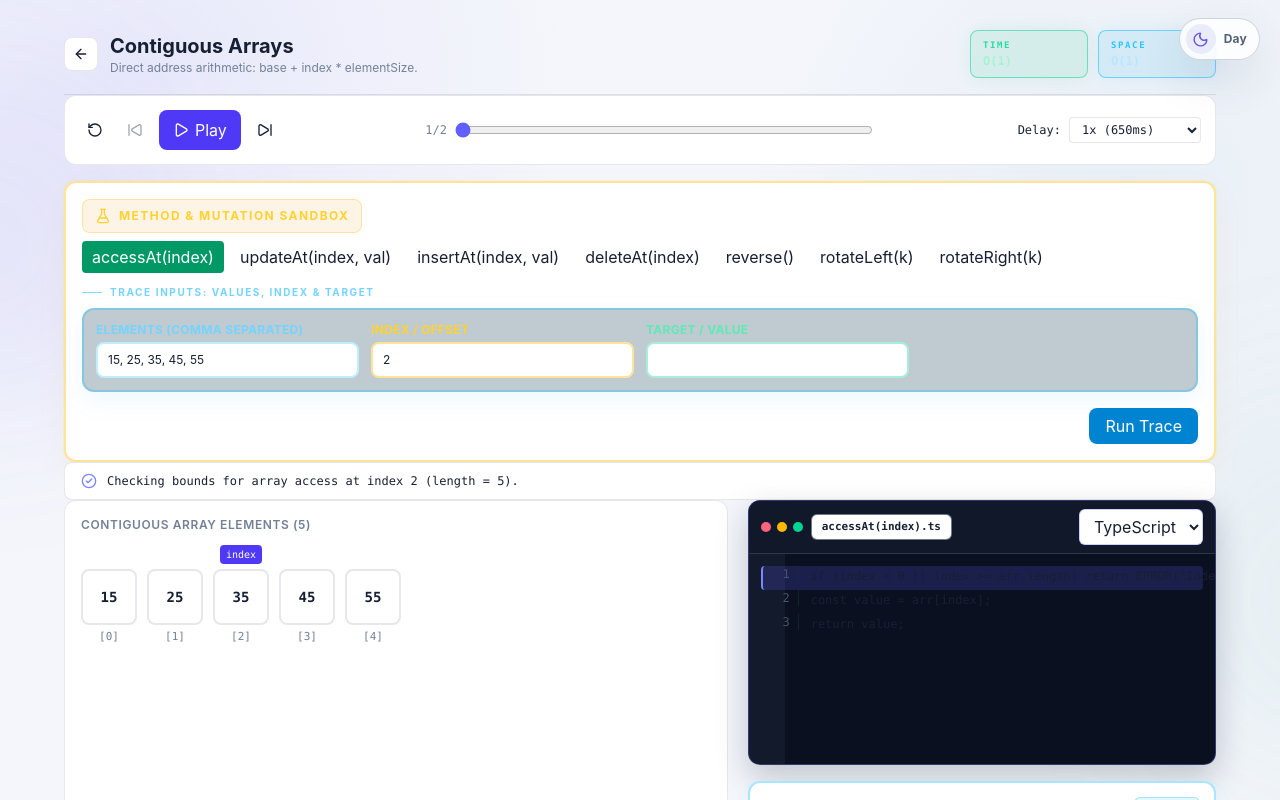
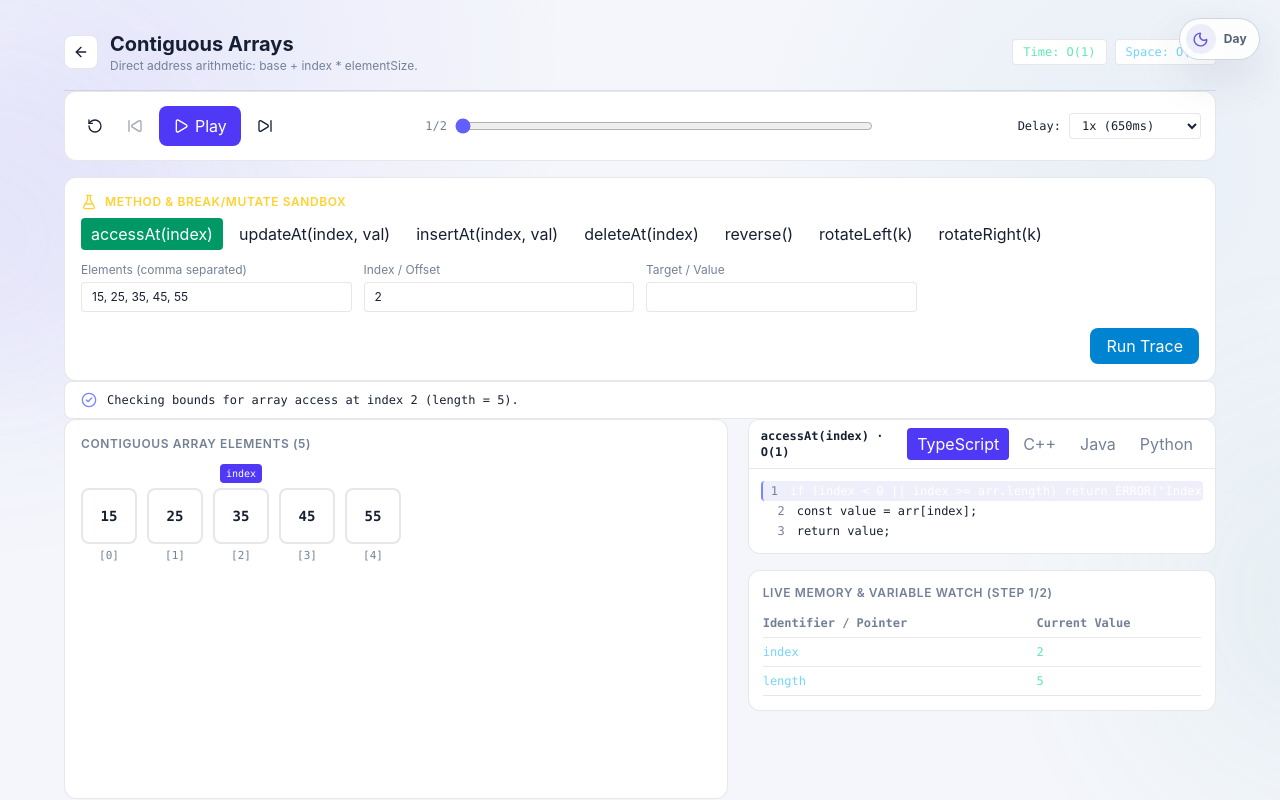
Before and after one commit to tannuguriya123/dsa-studio, a Next.js app: page /playground/arrays in a window 1280 px wide. Shown: the top 800 px of the page. Built offline with nearby package versions, Linux system fonts and the light colour scheme.

Commit message:
Revert "ui_changes"
This reverts commit 6183666ad3b0c0a79b31be161e8ddb5dd8af8a5c.

```diff
--- a/src/app/playground/[topic]/page.tsx
+++ b/src/app/playground/[topic]/page.tsx
@@ -53,15 +53,13 @@ function PlaygroundContent() {
           </div>
         </div>
 
-        <div className="flex items-center gap-2.5 font-mono text-xs">
-          <div className="min-w-[118px] rounded-lg border border-emerald-400/50 bg-emerald-500/10 px-3 py-2 shadow-[0_0_18px_rgba(16,185,129,0.10)]">
-            <div className="mb-0.5 text-[9px] font-bold uppercase tracking-[0.18em] text-emerald-400/80">Time</div>
-            <div className="font-bold text-emerald-200">{method.timeComplexity}</div>
-          </div>
-          <div className="min-w-[118px] rounded-lg border border-sky-400/50 bg-sky-500/10 px-3 py-2 shadow-[0_0_18px_rgba(56,189,248,0.10)]">
-            <div className="mb-0.5 text-[9px] font-bold uppercase tracking-[0.18em] text-sky-400/80">Space</div>
-            <div className="font-bold text-sky-200">{method.spaceComplexity}</div>
-          </div>
+        <div className="flex items-center gap-2 font-mono text-xs">
+          <span className="px-2.5 py-1 rounded bg-slate-900 border border-slate-800 text-emerald-300">
+            Time: {method.timeComplexity}
+          </span>
+          <span className="px-2.5 py-1 rounded bg-slate-900 border border-slate-800 text-sky-300">
+            Space: {method.spaceComplexity}
+          </span>
         </div>
       </div>
 
--- a/src/components/code-panel/CodeAndMemoryPanel.tsx
+++ b/src/components/code-panel/CodeAndMemoryPanel.tsx
@@ -21,87 +21,71 @@ export const CodeAndMemoryPanel: React.FC = () => {
   const sourceCode = method.code[language];
   const lines = sourceCode.split("\n");
   const activeLine = frame?.lineByLang[language] ?? 1;
-  const formatValue = (value: string | number | boolean | null) => {
-    if (value === null) return "null";
-    if (typeof value === "boolean") return value ? "true" : "false";
-    return String(value);
-  };
 
   return (
     <div className="flex flex-col gap-4">
-      <div className="rounded-xl border border-indigo-400/35 bg-[#0b1020] overflow-hidden shadow-[0_12px_32px_rgba(15,23,42,0.22)]">
-        <div className="flex items-center justify-between gap-3 border-b border-slate-700/80 bg-[#11182a] px-3 py-2">
-          <div className="flex items-center gap-2 min-w-0">
-            <div className="flex gap-1.5 shrink-0" aria-hidden="true">
-              <span className="h-2.5 w-2.5 rounded-full bg-rose-400" />
-              <span className="h-2.5 w-2.5 rounded-full bg-amber-400" />
-              <span className="h-2.5 w-2.5 rounded-full bg-emerald-400" />
-            </div>
-            <span className="truncate rounded-md border border-slate-700/70 bg-slate-950/70 px-2.5 py-1 text-[11px] font-mono font-semibold text-slate-200">
-              {method.label}.{language === "ts" ? "ts" : language === "cpp" ? "cpp" : language === "java" ? "java" : "py"}
-            </span>
+      <div className="rounded-xl border border-slate-800 bg-slate-950 overflow-hidden">
+        <div className="flex items-center justify-between px-3 py-2 border-b border-slate-800 bg-slate-900/80">
+          <span className="text-xs font-mono text-slate-300 font-semibold">
+            {method.label} · {method.timeComplexity}
+          </span>
+          <div className="flex gap-1">
+            {LANG_LABELS.map((l) => (
+              <button
+                key={l.id}
+                onClick={() => setLanguage(l.id)}
+                className={`px-2.5 py-1 rounded text-xs font-mono transition ${
+                  language === l.id
+                    ? "bg-indigo-600 text-white"
+                    : "bg-slate-800 text-slate-400 hover:text-slate-200"
+                }`}
+              >
+                {l.label}
+              </button>
+            ))}
           </div>
-          <select
-            value={language}
-            onChange={(event) => setLanguage(event.target.value as SupportedLanguage)}
-            aria-label="Code language"
-            className="rounded-md border border-indigo-400/40 bg-indigo-500/15 px-2.5 py-1.5 text-xs font-mono font-bold text-indigo-100 outline-none ring-indigo-400/30 focus:ring-2"
-          >
-            {LANG_LABELS.map((l) => (
-              <option key={l.id} value={l.id} className="bg-slate-900 text-slate-100">
-                {l.label}
-              </option>
-            ))}
-          </select>
         </div>
 
-        <div className="min-h-[210px] p-3 font-mono text-xs overflow-x-auto bg-[linear-gradient(90deg,rgba(30,41,59,0.42)_36px,transparent_36px)]">
+        <div className="p-3 font-mono text-xs overflow-x-auto">
           {lines.map((lineText, idx) => {
             const lineNum = idx + 1;
             const isCurrent = lineNum === activeLine;
             return (
               <div
                 key={lineNum}
-                className={`flex min-h-6 items-start rounded-sm ${
+                className={`flex items-start px-2 py-0.5 rounded ${
                   isCurrent
-                    ? "bg-indigo-500/20 border-l-2 border-indigo-400 text-white"
-                    : "border-l-2 border-transparent text-slate-300"
+                    ? "bg-indigo-500/25 border-l-2 border-indigo-400 text-white"
+                    : "text-slate-300"
                 }`}
               >
-                <span className="w-9 shrink-0 select-none border-r border-slate-800/70 pr-2 text-right text-slate-600">{lineNum}</span>
-                <pre className="whitespace-pre pl-3 pr-2 py-0.5">{lineText || " "}</pre>
+                <span className="w-7 select-none text-slate-500 text-right pr-3">{lineNum}</span>
+                <pre className="whitespace-pre">{lineText}</pre>
               </div>
             );
           })}
         </div>
       </div>
 
-      <div className="rounded-xl border-2 border-sky-400/35 bg-slate-900/80 p-3.5 shadow-[0_10px_28px_rgba(14,165,233,0.08)]">
-        <div className="mb-3 flex items-center justify-between gap-3">
-          <div className="text-xs font-bold uppercase tracking-[0.14em] text-sky-300">
-            Live Memory &amp; Variables
-          </div>
-          <div className="rounded-md border border-sky-400/30 bg-sky-500/10 px-2 py-1 font-mono text-[10px] font-bold text-sky-200">
-            STEP {currentStep + 1}/{Math.max(1, frames.length)}
-          </div>
+      <div className="rounded-xl border border-slate-800 bg-slate-900/60 p-3.5">
+        <div className="text-xs font-semibold uppercase tracking-wider text-slate-400 mb-2">
+          Live Memory & Variable Watch (Step {currentStep + 1}/{Math.max(1, frames.length)})
         </div>
         {!frame || Object.keys(frame.variables).length === 0 ? (
-          <div className="rounded-lg border border-dashed border-slate-700 bg-slate-950/50 px-3 py-4 text-xs font-mono text-slate-500">
-            No active local variables at this step.
-          </div>
+          <div className="text-xs font-mono text-slate-500">No active local variables at this step.</div>
         ) : (
-          <table className="w-full overflow-hidden rounded-lg text-left font-mono text-xs">
+          <table className="w-full text-left font-mono text-xs">
             <thead>
-              <tr className="border-b border-sky-400/20 bg-sky-950/40 text-sky-300">
-                <th className="px-2 py-2 pr-3">Identifier / Pointer</th>
-                <th className="px-2 py-2">Current Value</th>
+              <tr className="border-b border-slate-800 text-slate-400">
+                <th className="py-1.5 pr-3">Identifier / Pointer</th>
+                <th className="py-1.5">Current Value</th>
               </tr>
             </thead>
             <tbody>
               {Object.entries(frame.variables).map(([key, val]) => (
-                <tr key={key} className="border-b border-slate-800/70 bg-slate-950/30">
-                  <td className="px-2 py-2 pr-3 text-sky-300">{key}</td>
-                  <td className="px-2 py-2 font-bold text-emerald-300">{formatValue(val)}</td>
+                <tr key={key} className="border-b border-slate-800/50">
+                  <td className="py-1.5 pr-3 text-sky-300">{key}</td>
+                  <td className="py-1.5 text-emerald-300">{String(val)}</td>
                 </tr>
               ))}
             </tbody>
--- a/src/components/controls/PlaybackAndSandboxControls.tsx
+++ b/src/components/controls/PlaybackAndSandboxControls.tsx
@@ -99,11 +99,11 @@ export const PlaybackAndSandboxControls: React.FC = () => {
         </div>
       </div>
 
-      <div className="rounded-xl border-2 border-amber-400/40 bg-slate-900/70 p-4 space-y-3 shadow-[0_12px_32px_rgba(245,158,11,0.06)] ring-1 ring-amber-300/10">
+      <div className="rounded-xl border border-slate-800 bg-slate-900/50 p-4 space-y-3">
         <div className="flex items-center justify-between flex-wrap gap-2">
-          <div className="flex items-center gap-2 rounded-lg border border-amber-400/30 bg-amber-500/10 px-3 py-2 text-xs font-bold uppercase tracking-[0.12em] text-amber-300">
+          <div className="flex items-center gap-2 text-xs font-semibold uppercase tracking-wider text-amber-300">
             <FlaskConical className="w-4 h-4" />
-            Method &amp; Mutation Sandbox
+            Method & Break/Mutate Sandbox
           </div>
           <div className="flex flex-wrap gap-1.5">
             {topic.methods.map((m) => (
@@ -122,19 +122,14 @@ export const PlaybackAndSandboxControls: React.FC = () => {
           </div>
         </div>
 
-        <div>
-          <div className="mb-2 flex items-center gap-2 text-[10px] font-bold uppercase tracking-[0.16em] text-sky-300">
-            <span className="h-px w-5 bg-sky-400/50" />
-            Trace Inputs: Values, Index &amp; Target
-          </div>
-          <div className="grid grid-cols-1 sm:grid-cols-2 lg:grid-cols-4 gap-3 rounded-xl border-2 border-sky-400/30 bg-sky-950/25 p-3 text-xs shadow-[0_8px_24px_rgba(14,165,233,0.08)]">
+        <div className="grid grid-cols-1 sm:grid-cols-2 lg:grid-cols-4 gap-3 text-xs">
           {topicId !== "pointers-heap" && topicId !== "recursion" && (
             <label className="flex flex-col gap-1">
-              <span className="font-bold uppercase tracking-wide text-sky-300">Elements (comma separated)</span>
+              <span className="text-slate-400">Elements (comma separated)</span>
               <input
                 value={valuesInput}
                 onChange={(e) => updateSandboxField({ valuesInput: e.target.value })}
-                className="rounded-lg bg-slate-950 border-2 border-sky-400/25 px-2.5 py-2 font-mono text-slate-100 outline-none focus:border-sky-400 focus:ring-2 focus:ring-sky-400/20"
+                className="rounded bg-slate-950 border border-slate-700 px-2.5 py-1.5 font-mono text-slate-100"
               />
             </label>
           )}
@@ -142,27 +137,27 @@ export const PlaybackAndSandboxControls: React.FC = () => {
           {topicId === "pointers-heap" && (
             <>
               <label className="flex flex-col gap-1">
-                <span className="font-bold uppercase tracking-wide text-sky-300">Pointer Name</span>
+                <span className="text-slate-400">Pointer Name</span>
                 <input
                   value={pointerName}
                   onChange={(e) => updateSandboxField({ pointerName: e.target.value })}
-                  className="rounded-lg bg-slate-950 border-2 border-sky-400/25 px-2.5 py-2 font-mono text-slate-100 outline-none focus:border-sky-400"
+                  className="rounded bg-slate-950 border border-slate-700 px-2.5 py-1.5 font-mono text-slate-100"
                 />
               </label>
               <label className="flex flex-col gap-1">
-                <span className="font-bold uppercase tracking-wide text-sky-300">Bytes / Element Size</span>
+                <span className="text-slate-400">Bytes / Element Size</span>
                 <input
                   value={bytesInput}
                   onChange={(e) => updateSandboxField({ bytesInput: e.target.value })}
-                  className="rounded-lg bg-slate-950 border-2 border-sky-400/25 px-2.5 py-2 font-mono text-slate-100 outline-none focus:border-sky-400"
+                  className="rounded bg-slate-950 border border-slate-700 px-2.5 py-1.5 font-mono text-slate-100"
                 />
               </label>
               <label className="flex flex-col gap-1">
-                <span className="font-bold uppercase tracking-wide text-sky-300">Element Count</span>
+                <span className="text-slate-400">Element Count</span>
                 <input
                   value={countInput}
                   onChange={(e) => updateSandboxField({ countInput: e.target.value })}
-                  className="rounded-lg bg-slate-950 border-2 border-sky-400/25 px-2.5 py-2 font-mono text-slate-100 outline-none focus:border-sky-400"
+                  className="rounded bg-slate-950 border border-slate-700 px-2.5 py-1.5 font-mono text-slate-100"
                 />
               </label>
             </>
@@ -170,35 +165,34 @@ export const PlaybackAndSandboxControls: React.FC = () => {
 
           {topicId === "recursion" && (methodId === "factorial" || methodId === "fibonacci") && (
             <label className="flex flex-col gap-1">
-              <span className="font-bold uppercase tracking-wide text-sky-300">Recursion Input (n)</span>
+              <span className="text-slate-400">Recursion Input (n)</span>
               <input
                 value={recursionArg}
                 onChange={(e) => updateSandboxField({ recursionArg: e.target.value })}
-                className="rounded-lg bg-slate-950 border-2 border-sky-400/25 px-2.5 py-2 font-mono text-slate-100 outline-none focus:border-sky-400"
+                className="rounded bg-slate-950 border border-slate-700 px-2.5 py-1.5 font-mono text-slate-100"
               />
             </label>
           )}
 
           {(topicId === "arrays" || topicId === "linked-list" || topicId === "pointers-heap") && (
             <label className="flex flex-col gap-1">
-              <span className="font-bold uppercase tracking-wide text-amber-300">Index / Offset</span>
+              <span className="text-slate-400">Index / Offset</span>
               <input
                 value={indexInput}
                 onChange={(e) => updateSandboxField({ indexInput: e.target.value })}
-                className="rounded-lg bg-slate-950 border-2 border-amber-400/40 px-2.5 py-2 font-mono text-amber-100 outline-none focus:border-amber-400 focus:ring-2 focus:ring-amber-400/20"
+                className="rounded bg-slate-950 border border-slate-700 px-2.5 py-1.5 font-mono text-slate-100"
               />
             </label>
           )}
 
           <label className="flex flex-col gap-1">
-            <span className="font-bold uppercase tracking-wide text-emerald-300">Target / Value</span>
+            <span className="text-slate-400">Target / Value</span>
             <input
               value={targetInput}
               onChange={(e) => updateSandboxField({ targetInput: e.target.value })}
-              className="rounded-lg bg-slate-950 border-2 border-emerald-400/35 px-2.5 py-2 font-mono text-emerald-100 outline-none focus:border-emerald-400 focus:ring-2 focus:ring-emerald-400/20"
+              className="rounded bg-slate-950 border border-slate-700 px-2.5 py-1.5 font-mono text-slate-100"
             />
           </label>
-          </div>
         </div>
 
         <div className="flex flex-wrap items-center justify-between gap-3 pt-1">
```
